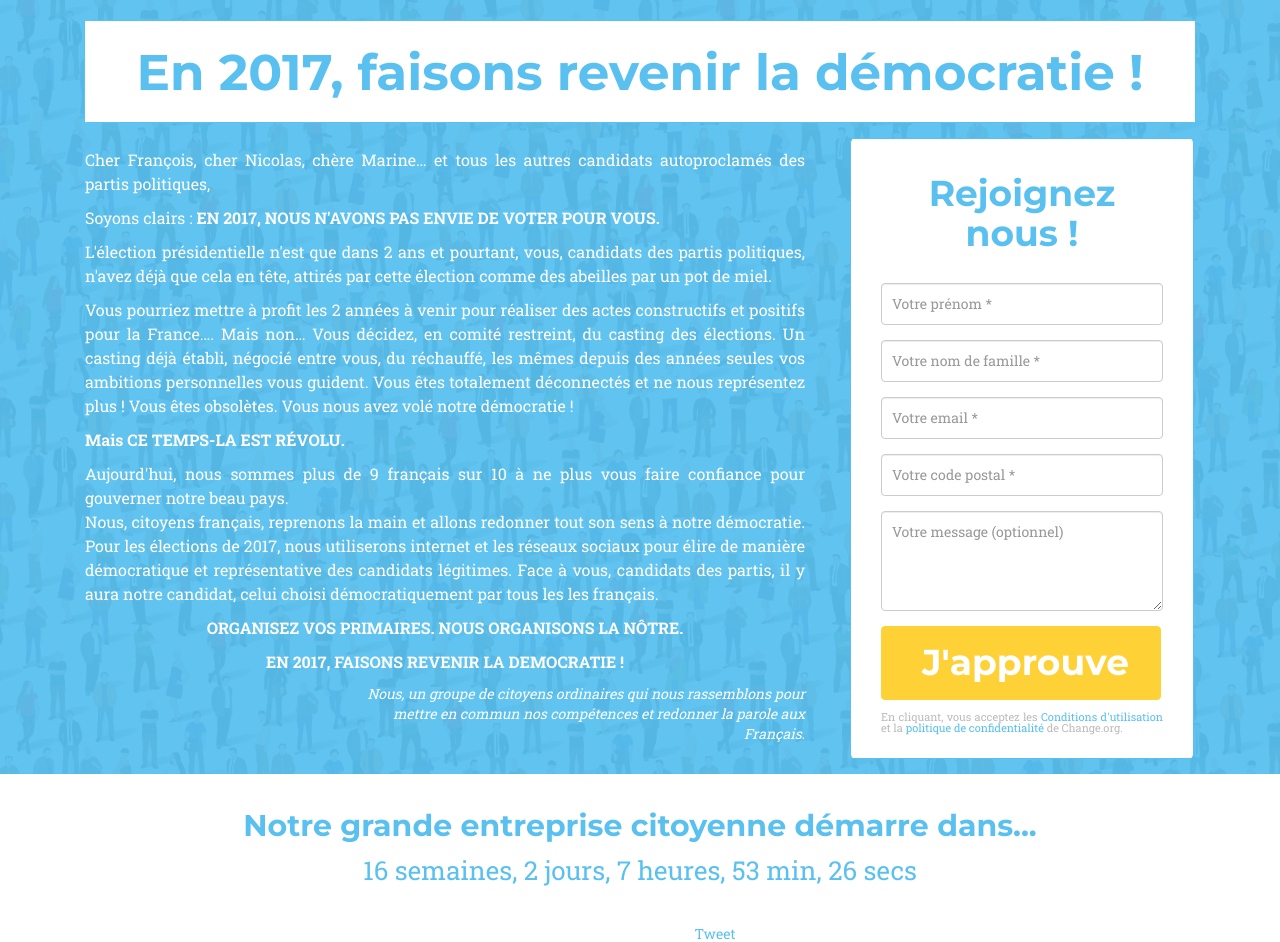
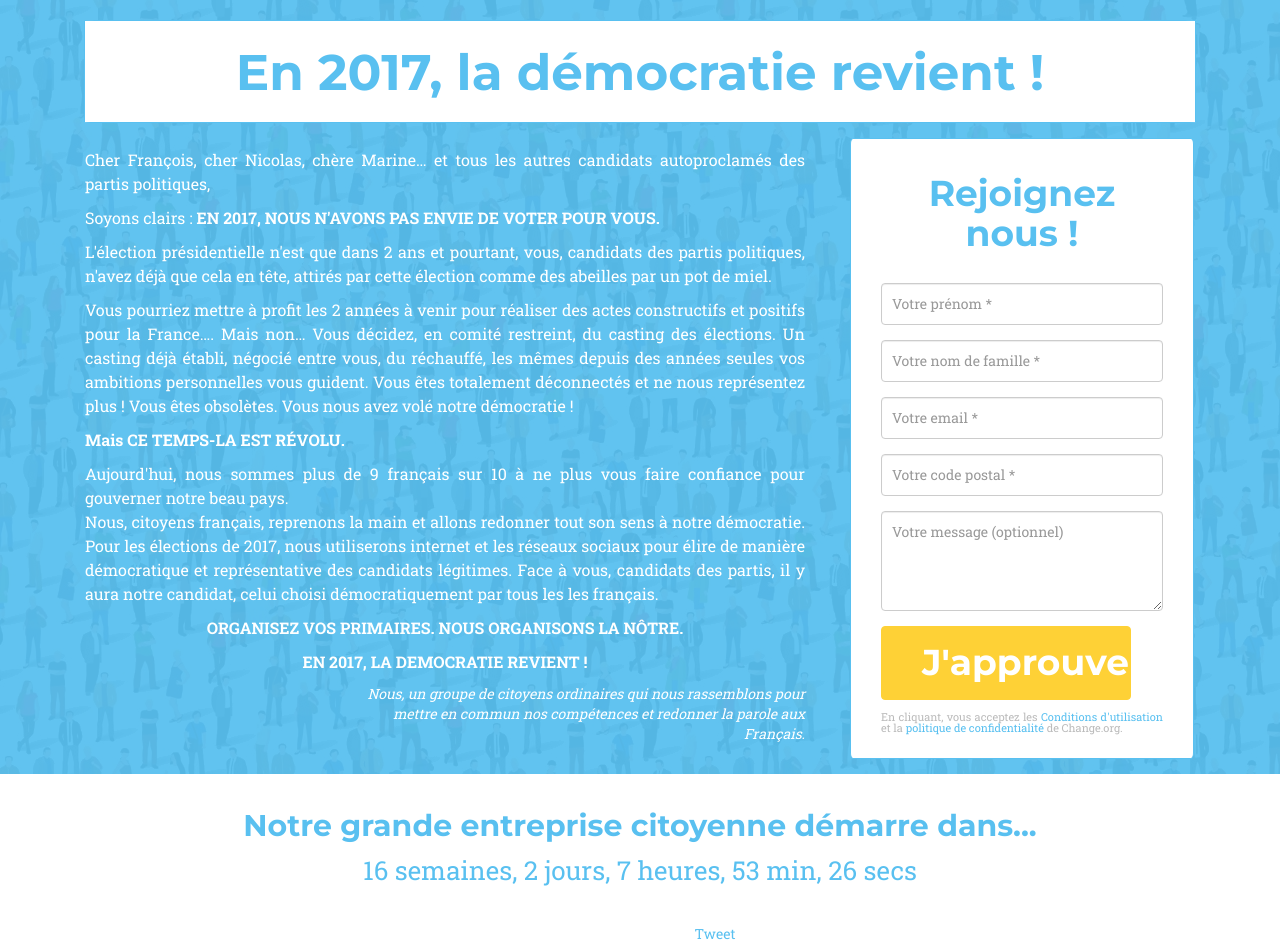
Before and after one commit to democratech/LaPrimaire, a PHP site: page / in a window 1280 px wide. Shown: the top 942 px of the page. Run offline with PHP 8.4, Linux system fonts and the light colour scheme; some libraries are stand-ins or nearby versions; some web fonts are replaced.

Commit message:
bugfix taille du bouton + titre

```diff
--- a/web/css/agency.css
+++ b/web/css/agency.css
@@ -140,7 +140,7 @@ fieldset[disabled] .btn-primary.active {
 .btn-xl {
     padding: 10px 40px;
     border-color: #fed136;
-    width: 280px;
+    width: 250px;
     font-family: "infini-bold",Montserrat,"Helvetica Neue",Helvetica,Arial,sans-serif;
     font-size: 36px;
     font-weight: 700;
--- a/web/index.php
+++ b/web/index.php
@@ -50,7 +50,7 @@
         <div class="container">
             <div class="row">
 		    <div class="title">
-			<h2>En 2017, faisons revenir la démocratie !</h2>
+			<h2>En 2017, la démocratie revient !</h2>
 		    </div>
 	    </div>
             <div class="row">
@@ -73,7 +73,7 @@
 
 <p style="text-align:center;"><b>ORGANISEZ VOS PRIMAIRES. NOUS ORGANISONS LA NÔTRE.</b></p>
 
-<p style="text-align:center;"><b>EN 2017, FAISONS REVENIR LA DEMOCRATIE !</b></p>
+<p style="text-align:center;"><b>EN 2017, LA DEMOCRATIE REVIENT !</b></p>
 					<div class="row">
 					    <div class="col-md-4">
 					    </div>
```
